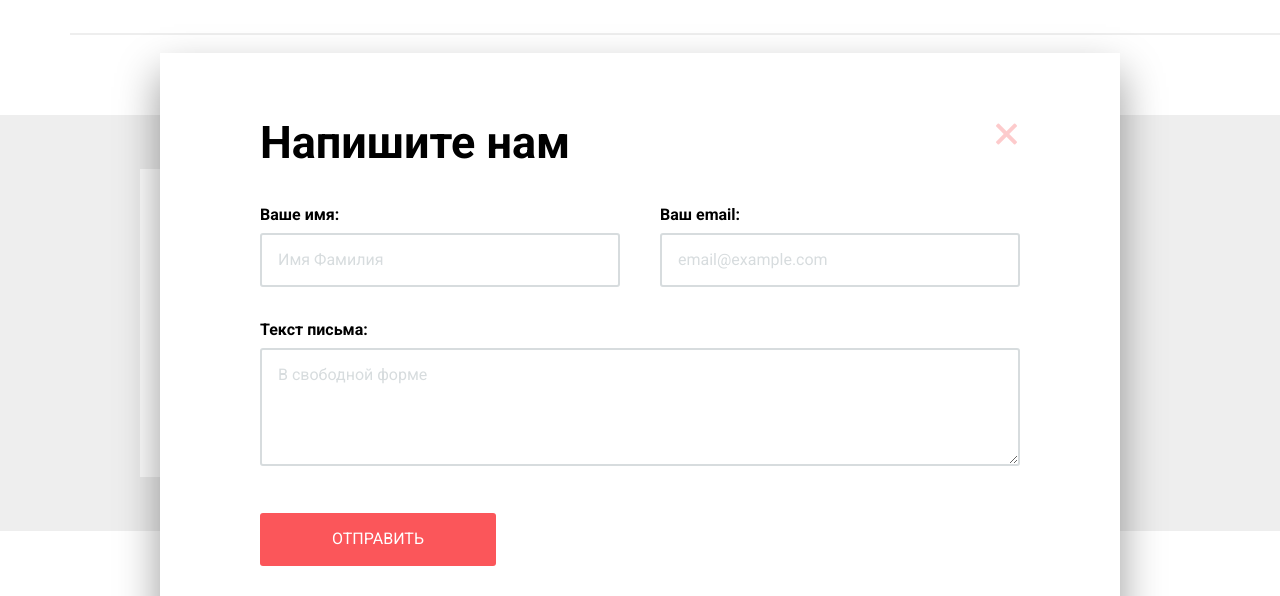
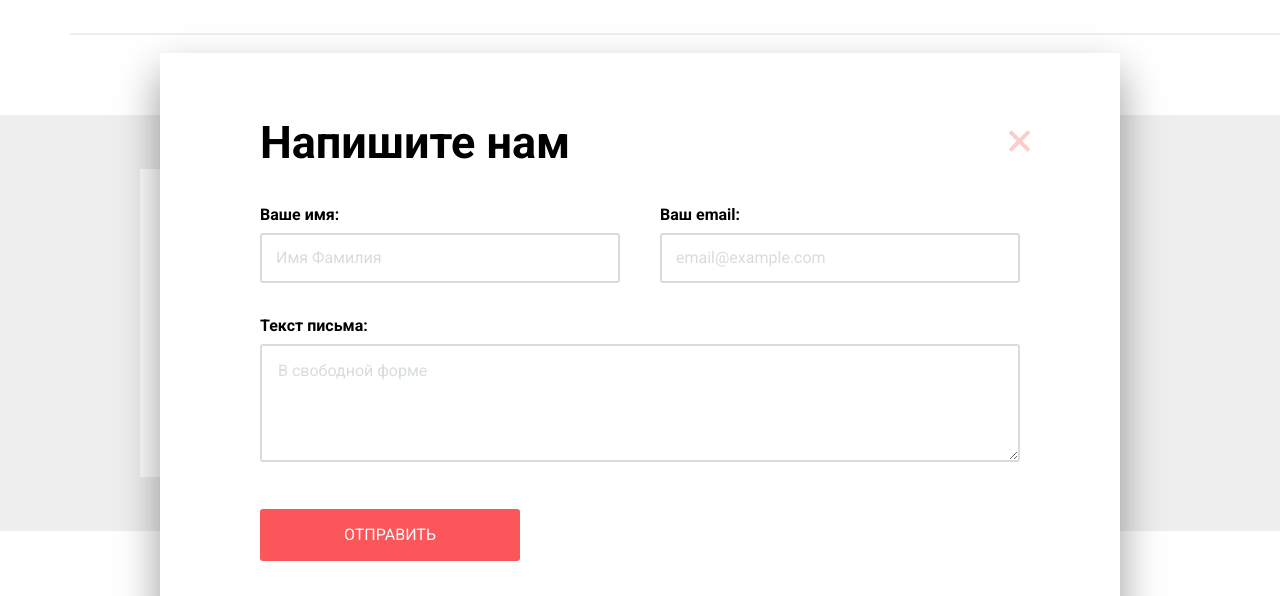
Before and after one commit to FosterToster/1569433-nerds-29, a plain HTML site: page index.html in a window 1280 px wide. Both pictures are taken after a click on the button "НАПИШИТЕ НАМ". Shown: the part 1730-2326 px from the top of the page. Drawn offline with Linux system fonts and the light colour scheme.

Commit message:
modal fixes

```diff
--- a/css/style.css
+++ b/css/style.css
@@ -603,10 +603,10 @@ a {
 }
 
 .modal-header {
-  display: flex;
+  display: block;
   flex-direction: row;
   justify-content: space-between;
-  align-items: flex-start;
+  align-items: center;
 
   margin-bottom: 37px;
 }
@@ -644,11 +644,14 @@ a {
 }
 
 .modal-input input {
-  padding: 16px;
+  padding: 14px;
   width: 360px;
   border: 2px solid var(--modal-input-still);
   border-radius: 3px;
   outline: none;
+
+  font-size: 16px;
+  line-height: 18px;
 }
 
 .modal-input input::placeholder,
@@ -687,7 +690,10 @@ a {
 
 .modal-close{
   content: "";
-  position: relative;
+  position: absolute;
+
+  right: 87px;
+  top: 70px;
 
   cursor: pointer;
   padding: 16px;
@@ -696,6 +702,8 @@ a {
   border: none;
 
   opacity: .3;
+
+  outline: none;
 }
 
 .modal-close:hover,
@@ -707,21 +715,7 @@ a {
   opacity: .1;
 }
 
-.modal-close::before {
-  position: absolute;
-  content: "";
-  right: 0;
-  top:50%;
-
-  border-radius: 1px;
-  width: 27px;
-  height: 4px;
-
-  background-color: var(--red);
-
-  transform: rotate(45deg);
-
-}
+.modal-close::before,
 .modal-close::after {
   position: absolute;
   content: "";
@@ -733,9 +727,13 @@ a {
   height: 4px;
 
   background-color: var(--red);
+}
 
+.modal-close::before {
+  transform: rotate(45deg);
+}
+.modal-close::after {
   transform: rotate(-45deg);
-
 }
 /*buttons*/
 
@@ -757,6 +755,10 @@ a {
 
 .button-giant{
   padding: 17px 72px;
+}
+
+.button-modal{
+  padding: 17px 84px;
 }
 
 .button-huge {
--- a/index.html
+++ b/index.html
@@ -203,7 +203,7 @@
           <textarea name="user-message-text" id="user-message-text" placeholder="В свободной форме" cols="30" rows="5"></textarea>
         </div>
       </div>
-      <input type="submit" value="Отправить" class="button button-red button-giant">
+      <input type="submit" value="Отправить" class="button button-red button-modal">
     </form>
   </div>
 </section>
```
Also changed, not shown: blank.html (+1 -1 lines), catalog.html (+1 -1 lines).
